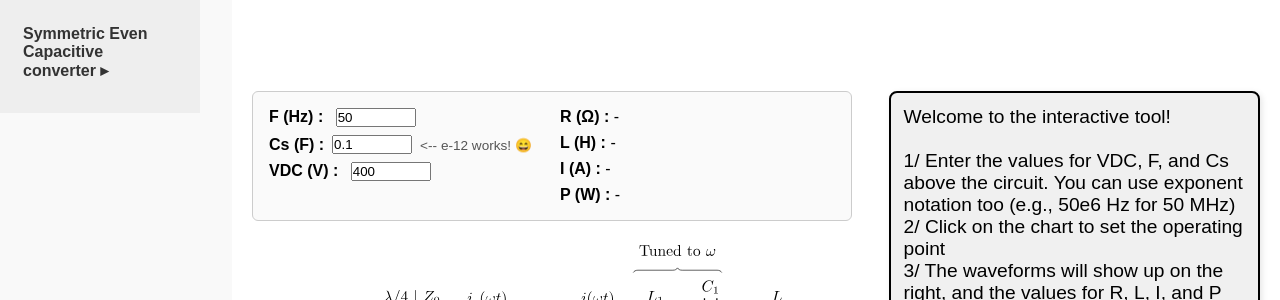
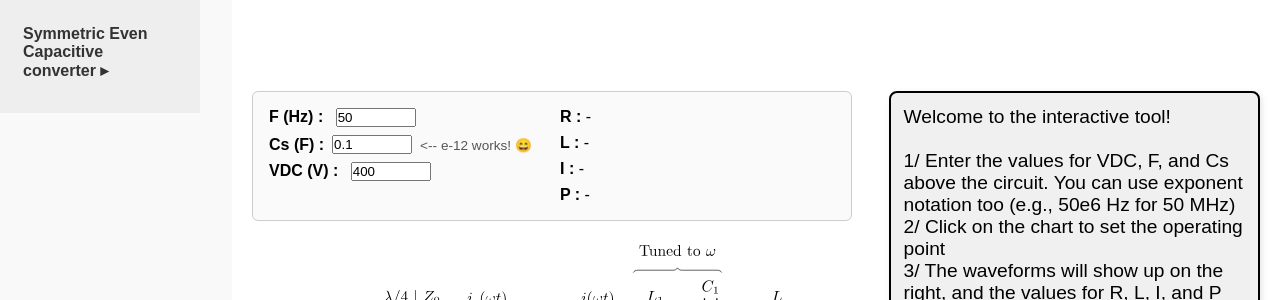
Before and after one commit to bdaire/bdaire.github.io, a Jekyll site: the page built from research_chart_svg-interactif.md, in a window 1280 px wide. Shown: the part 189-489 px from the top of the page. Built offline with Jekyll 4.4.1, drawn with Linux system fonts in a browser that asks for light colours.

Commit message:
Update research_chart_svg-interactif.md

```diff
--- a/research_chart_svg-interactif.md
+++ b/research_chart_svg-interactif.md
@@ -101,10 +101,10 @@ title: Research
 
   <!-- Colonne 2 : sorties -->
   <div style="display: flex; flex-direction: column; gap: 0.5rem;">
-    <div><strong>R (Ω) :</strong> <span id="r-phys-inline">-</span></div>
-    <div><strong>L (H) :</strong> <span id="l-phys-inline">-</span></div>
-    <div><strong>I (A) :</strong> <span id="i-phys-inline">-</span></div>
-    <div><strong>P (W) :</strong> <span id="p-phys-inline">-</span></div>
+    <div><strong>R :</strong> <span id="r-phys-inline">-</span></div>
+    <div><strong>L :</strong> <span id="l-phys-inline">-</span></div>
+    <div><strong>I :</strong> <span id="i-phys-inline">-</span></div>
+    <div><strong>P :</strong> <span id="p-phys-inline">-</span></div>
   </div>
 </div>
 
```
